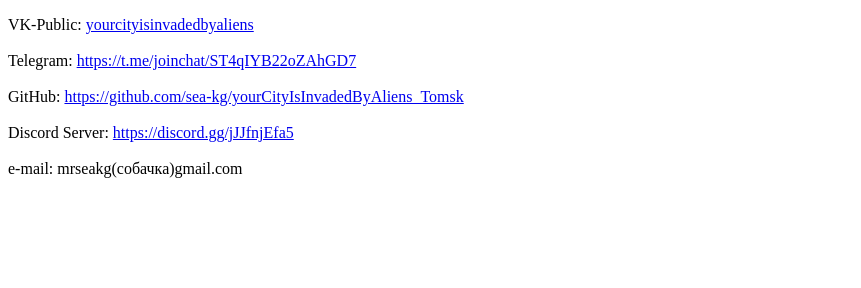
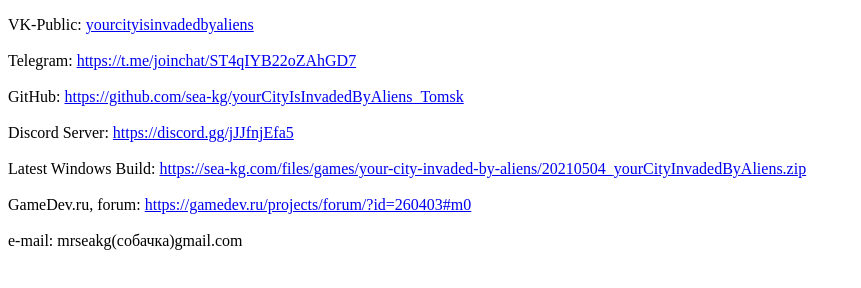
Before and after one commit to sea-kg/sea5kg_ru, a plain HTML site: page html/your-city-invaded-by-aliens/index.html in a window 1280 px wide. Shown: the part 84-372 px from the top of the page, without its empty margins (0-861 px from the left). Drawn offline with Linux system fonts and the light colour scheme.

Commit message:
Updated /your-city-invaded-by-aliens/

```diff
--- a/html/your-city-invaded-by-aliens/index.html
+++ b/html/your-city-invaded-by-aliens/index.html
@@ -23,5 +23,11 @@
 Discord Server: <a target="_blank" href="https://discord.gg/jJJfnjEfa5">https://discord.gg/jJJfnjEfa5</a>
 <br>
 <br>
+Latest Windows Build:  <a target="_blank" href="https://sea-kg.com/files/games/your-city-invaded-by-aliens/20210504_yourCityInvadedByAliens.zip">https://sea-kg.com/files/games/your-city-invaded-by-aliens/20210504_yourCityInvadedByAliens.zip</a>
+<br>
+<br>
+GameDev.ru, forum:  <a target="_blank" href="https://gamedev.ru/projects/forum/?id=260403#m0">https://gamedev.ru/projects/forum/?id=260403#m0</a>
+<br>
+<br>
 e-mail: mrseakg(собачка)gmail.com
 <br>
```
